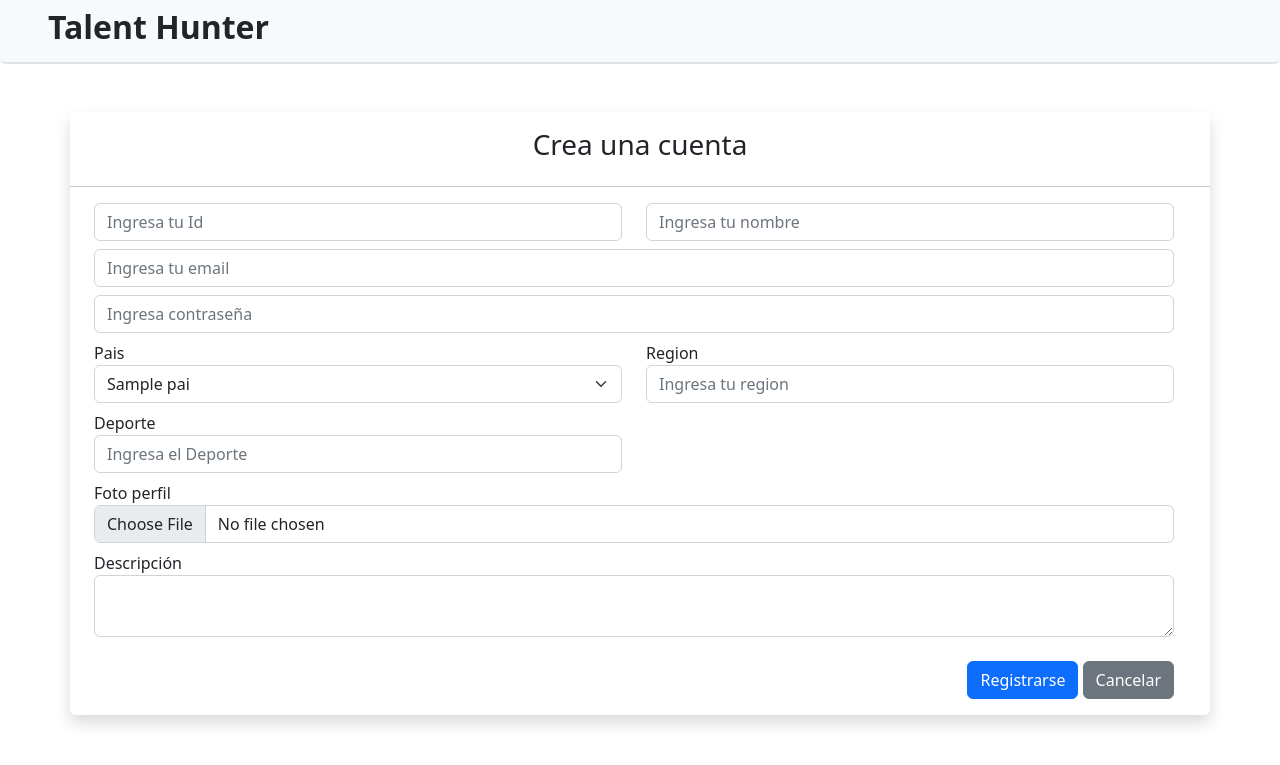
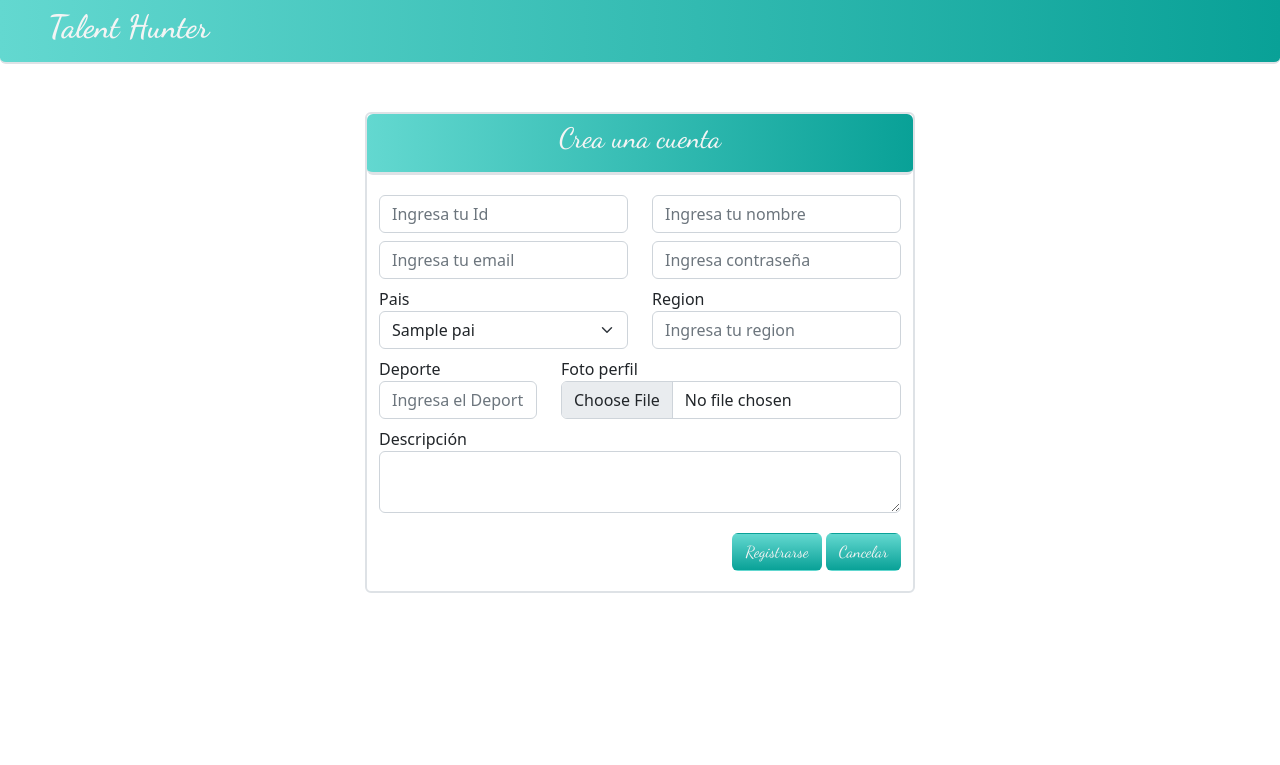
Before and after one commit to daniel29067/Talent_hunter, a PHP site: page /Talent_hunter/registroent.php in a window 1280 px wide. Shown: the top 765 px of the page. Run offline with PHP 8.4, Linux system fonts and the light colour scheme; tables that the repository leaves empty or names only in its code hold one stand-in row (values such as "Sample post").

Commit message:
Cambios 2/11/2022 1:48 am

```diff
--- a/controlador/registrodep.php
+++ b/controlador/registrodep.php
@@ -27,7 +27,7 @@
     <meta http-equiv="X-UA-Compatible" content="IE=edge">
     <meta name="viewport" content="width=device-width, initial-scale=1.0">
     <title>Talent Hunter|Crear Deportista</title>
-    <link rel="stylesheet" href="../vista/css/estiloredep.css">
+    <link rel="stylesheet" href="../vista/css/estiloredepent.css">
     <link rel="shortcut icon" href="..\vista\img\talent_hunter7-removebg-preview.png">
     <link href="https://cdn.jsdelivr.net/npm/bootstrap@5.2.1/dist/css/bootstrap.min.css" rel="stylesheet" integrity="sha384-iYQeCzEYFbKjA/T2uDLTpkwGzCiq6soy8tYaI1GyVh/UjpbCx/TYkiZhlZB6+fzT" crossorigin="anonymous">
 </head>
@@ -166,7 +166,7 @@
 
         <div class="row d-md-flex justify-content-md-end pb-3 text-end">
 
-          <div class="col-lg-6 my-1">
+          <div class="col-lg-12 my-1 mt-3">
             <input class="btn" required type="submit" name="submit" value="Registrarse" id="btnn"/>
             <a class="navbar-brand text-end" href="../vista/index.php" >
               <button type="button" class="btn" id="btnn">Cancelar</button>
--- a/controlador/registroent.php
+++ b/controlador/registroent.php
@@ -28,51 +28,79 @@
     <meta name="viewport" content="width=device-width, initial-scale=1.0">
     <title>Talent Hunter|Crear Entidad</title>
     <link rel="shortcut icon" href="..\vista\img\talent_hunter7-removebg-preview.png">
-    <link rel="stylesheet" href="../vista/css/estilog.css">
+    <link rel="stylesheet" href="../vista/css/estiloredepent.css">
     <link href="https://cdn.jsdelivr.net/npm/bootstrap@5.2.1/dist/css/bootstrap.min.css" rel="stylesheet" integrity="sha384-iYQeCzEYFbKjA/T2uDLTpkwGzCiq6soy8tYaI1GyVh/UjpbCx/TYkiZhlZB6+fzT" crossorigin="anonymous">
 </head>
 <body>
 
-  <nav class="navbar bg-light border-bottom border-2 rounded-bottom">
+  <!-- header -->
+
+  <nav class="navbar bg-light border-bottom border-2 rounded-bottom" id="enca">
     <div class="container-fluid px-5">
       <h2 id="title"><b>Talent Hunter</b></h2>
-
     </div>
   </nav>
 
-  <div class="container bg-white mt-5 rounded shadow" id="contenedor">
-    <div class="row align-items-stretch">
+  <!-- contenedor padre -->
+  <div class="container bg-white mt-5 mb-4">
 
-      <div class="p-3 ms-auto align-self-center text-center">
+    <!-- Creamos una fila -->
+    <div class="row mt-3 mx-2 justify-content-center">
+
+      <!-- Creamos una columna  -->
+      <div class="col-lg-6 border border-2 rounded">
+
+        <!-- Contenedor de registro -->
+        <!-- Header -->
+
+        <div class="row rounded border-bottom border-3 text-center py-2" id="enca">
+
             <h3>Crea una cuenta</h3>
+
         </div>
-      <hr>
 
-      <form class="row ps-4" method="post" action="..\modelo\registrarent.php" enctype="multipart/form-data">
+        <div class="row pt-3">
+
+          <!-- Inicio de formulario -->
+          <form method="post" action="..\modelo\registrarent.php" enctype="multipart/form-data">
+
+            <div class="row justify-content-center">
 
               <!--ID-->
-        <div class="col-lg-6 mb-2">
+              <div class="col-lg-6 my-1">
                 <input type="text" class="form-control" name="id" required placeholder="Ingresa tu Id" />
               </div>
 
               <!--NOMBRE-->
-        <div class="col-lg-6 mb-2">
+              <div class="col-lg-6 my-1">
                 <input type="text" class="form-control" name="name" required placeholder="Ingresa tu nombre" pattern="[A-Za-zÑñÁÉÍÓÚáéíóú\s]+" />
               </div>
 
+            </div>
+
+        </div>
+
+        <div class="row">
+
           <!--EMAIL-->
-        <div class="col-lg-12 mb-2">
+          <div class="col-lg-6 my-1">
             <input type="email" class="form-control" name="email" class="form-control" required placeholder="Ingresa tu email"  />
           </div>
 
           <!--PASSWD-->
-        <div class="col-lg-12 mb-2">
+          <div class="col-lg-6 my-1">
             <input type="password" class="form-control" name="pass" class="form-control" required placeholder="Ingresa contraseña" />
           </div>
 
+        </div>
+
+        <div class="row">
+
           <!--PAIS-->
-        <div class="col-lg-6 mb-2">
+          <div class="col-lg-6 my-1">
+
             <label for="pais">Pais</label>
+
             <select class="form-select" placeholder="Selecciona un pais" required name="pais">
               <?php
                 // use a while loop to fetch data
@@ -93,38 +121,49 @@
                 // While loop must be terminated
               ?>
             </select>
+
           </div>
 
           <!--REGION-->
-        <div class="col-lg-6 mb-2">
+          <div class="col-lg-6 my-1">
             <label for="region">Region</label>
             <input type="text" class="form-control" name="region" required placeholder="Ingresa tu region" pattern="[A-Za-zÑñÁÉÍÓÚáéíóú\s]+" />
           </div>
 
+        </div>
+
+        <div class="row">
+
            <!--DEP-->
-        <div class="col-lg-6 mb-2">
+           <div class="col-lg-4 my-1">
             <label for="deporte">Deporte</label>
             <input type="text" class="form-control" name="deporte" required placeholder="Ingresa el Deporte" pattern="[A-Za-zÑñÁÉÍÓÚáéíóú\s]+" />
           </div>
 
           <!--foto-->
-        <div class="col-lg-12 gap-2 mb-2">
+          <div class="col-lg-8 my-1">
             <label for="fotop">Foto perfil</label>
             <input required type="file" class="form-control" name="foto"  />
           </div>
 
+        </div>
+
+        <div class="row">
+
           <!--descripción-->
-        <div class="col-lg-12 mb-4">
+          <div class="col-lg-12 my-1">
             <label for="descripcion">Descripción</label>
             <textarea name="description" class="form-control"></textarea>
           </div>
 
-        <div class="row-lg-6 d-md-flex justify-content-md-end pb-3 text-end">
+        </div>
 
-          <div class="col">
-            <input class="btn btn-primary" required type="submit" name="submit" value="Registrarse"/>
+        <div class="row d-md-flex justify-content-md-end pb-3 text-end">
+
+          <div class="col-lg-12 my-1 mt-3">
+            <input class="btn" required type="submit" name="submit" value="Registrarse" id="btnn"/>
             <a class="navbar-brand text-end" href="../vista/index.php" >
-              <button type="button" class="btn btn-secondary">Cancelar</button>
+              <button type="button" class="btn" id="btnn">Cancelar</button>
             </a>
           </div>
 
@@ -133,7 +172,10 @@
       </form>
 
       </div>
+
     </div>
-  <script src="https://cdn.jsdelivr.net/npm/bootstrap@5.2.1/dist/js/bootstrap.bundle.min.js" integrity="sha384-u1OknCvxWvY5kfmNBILK2hRnQC3Pr17a+RTT6rIHI7NnikvbZlHgTPOOmMi466C8" crossorigin="anonymous"></script>
+
+  </div>
+
 </body>
 </html>
--- /dev/null
+++ b/vista/css/estiloredepent.css
@@ -0,0 +1,39 @@
+@font-face{
+    font-family: 'Dancing';
+    src: url(fuentes/Dancing_Script/DancingScript-VariableFont_wght.ttf);
+}
+
+#title{
+    font-family: 'Dancing';
+}
+
+nav#enca{
+    background: linear-gradient(to right, rgb(99, 216, 208), rgb(9, 161, 151));
+    color: #f4f4f4;
+}
+
+div#enca{
+    font-family: 'Dancing';
+    background: linear-gradient(to right, rgb(99, 216, 208), rgb(9, 161, 151));
+    color: #f4f4f4;
+}
+
+input#btnn{
+
+    font-family: 'Dancing';
+    background: linear-gradient( rgb(99, 216, 208), rgb(9, 161, 151));
+    color: #f4f4f4;
+
+}
+
+button#btnn{
+
+    font-family: 'Dancing';
+    background: linear-gradient( rgb(99, 216, 208), rgb(9, 161, 151));
+    color: #f4f4f4;
+
+}
+
+body{
+    font-family:'Courier New', Courier, monospace;
+}
```
Also changed, not shown: vista/css/estiloinde.css (added, +30 -0 lines), vista/css/estiloindex.css (deleted, +0 -8 lines), vista/css/estilorecu.css (renamed from vista/css/estiloredep.css, +4 -5 lines), vista/index.php (+5 -5 lines), vista/resetpass.php (+17 -22 lines). Lines whose indentation alone changed are shown as unchanged.
